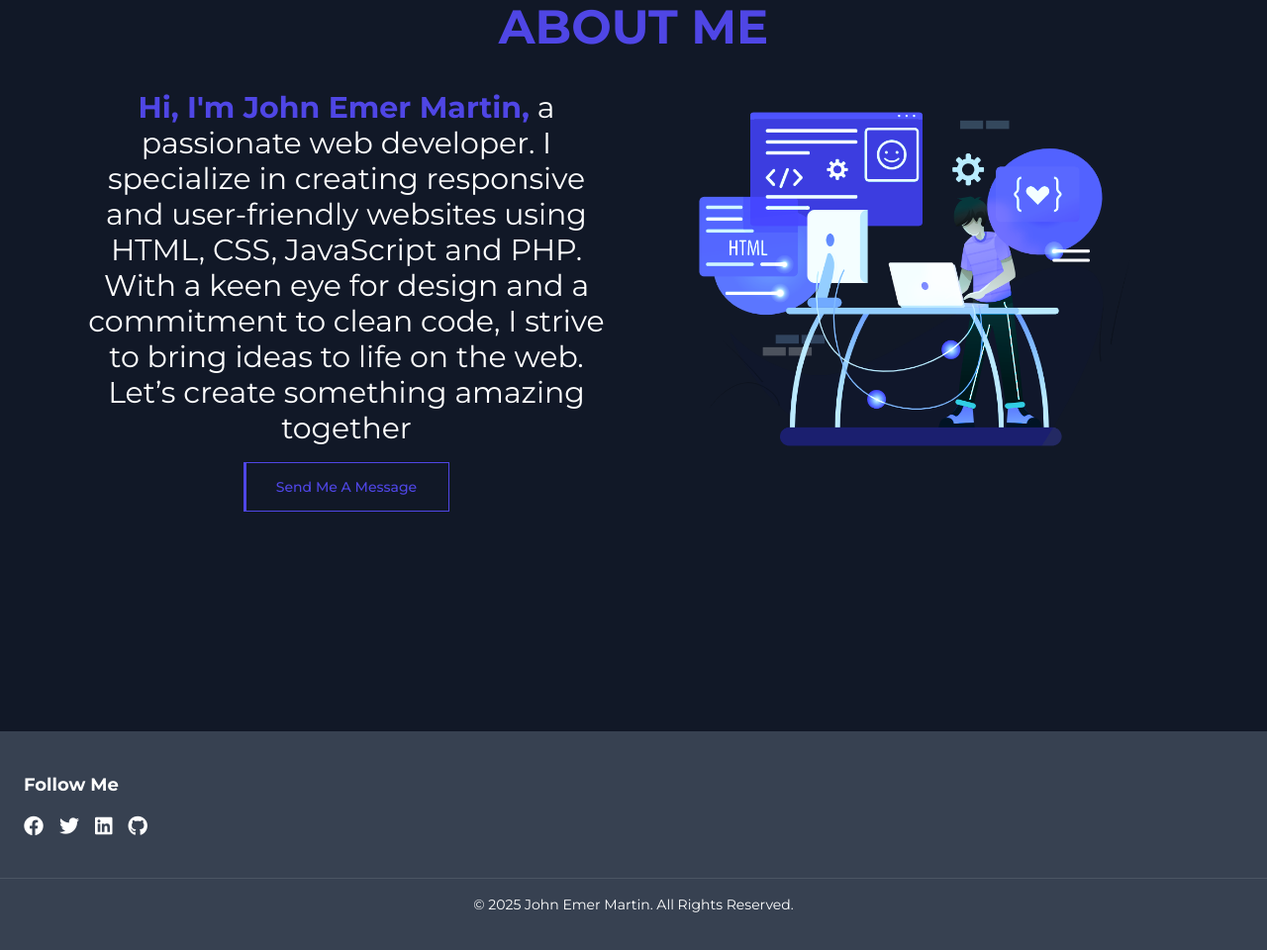
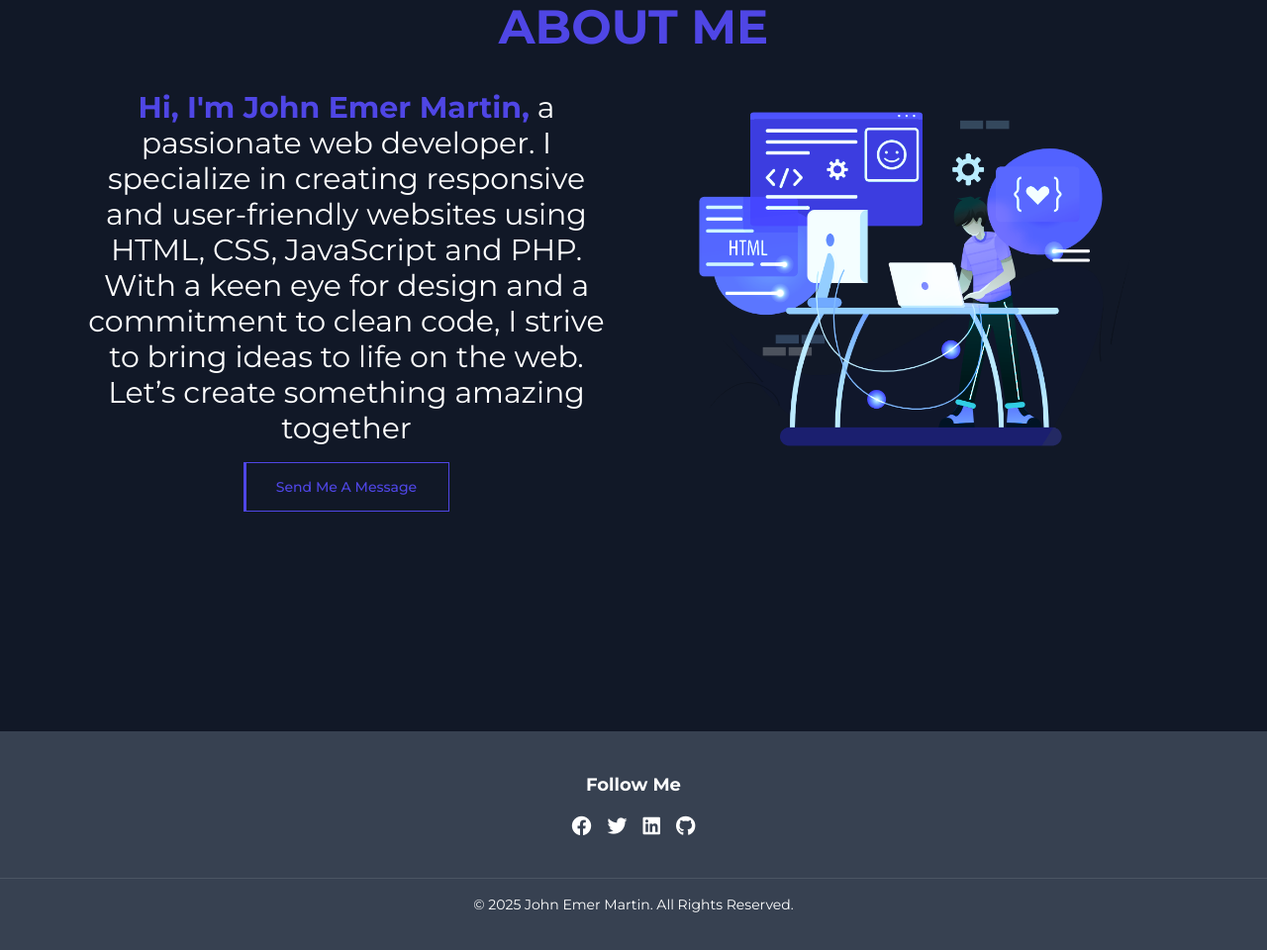
Before and after one commit to Imm3rz/portolio, a website: page index.html in a window 1280 px wide. Shown: the part 1741-2701 px from the top of the page at 99% size. Drawn offline with nearby package versions, Linux system fonts and the light colour scheme.

Commit message:
Update index.html

```diff
--- a/index.html
+++ b/index.html
@@ -312,13 +312,13 @@
 </section>
 
 <footer class="bg-gray-700 text-white py-10 animate__animated animate-on-scroll" >
-  <div class="container mx-auto grid grid-cols-1 md:grid-cols-3 gap-10 px-6">
+  <div class="container mx-auto text-center flex justify-center items-center">
 
 
 
-    <div>
+    <div class="justify-center">
       <h2 class="text-lg font-bold mb-4">Follow Me</h2>
-      <div class="flex space-x-4">
+      <div class="flex justify-center items-center space-x-4">
         <a href="https://www.facebook.com/jhnmrmartin" target="_blank" class="hover:text-indigo-400 transition-colors">
           <i class="fab fa-facebook fa-lg"></i>
         </a>
```
